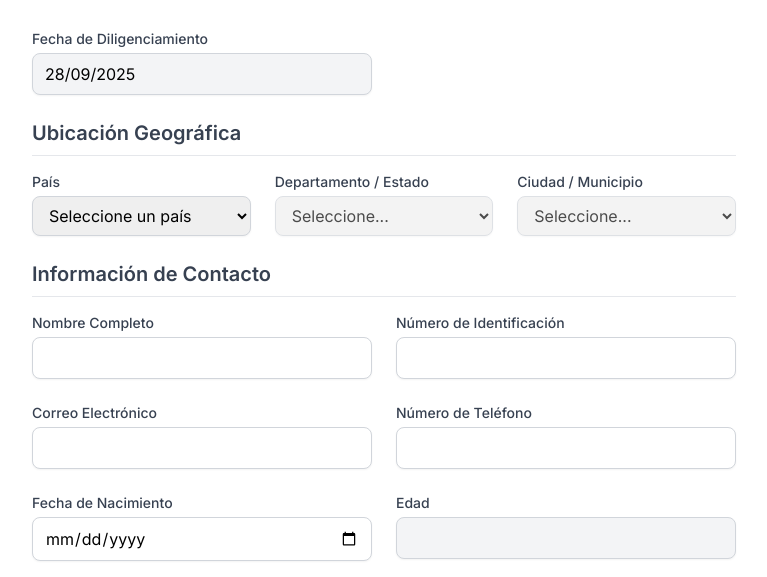
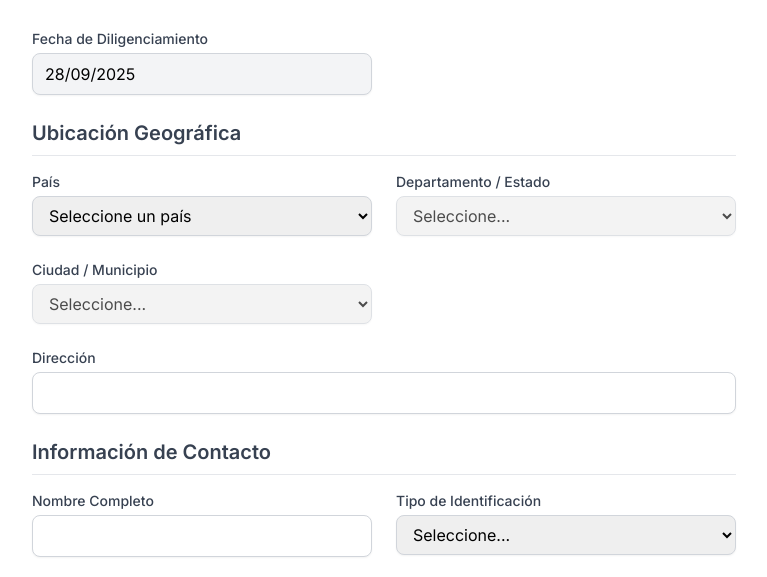
Before and after one commit to selecciont-asisto/t-asisto, a website: page index.html in a window 1280 px wide. Shown: the part 223-800 px from the top of the page, without its empty margins (256-1023 px from the left). Drawn offline with nearby package versions, Linux system fonts and the light colour scheme.

Commit message:
index.html

```diff
--- a/index.html
+++ b/index.html
@@ -37,7 +37,7 @@
                 <!-- Sección de Ubicación Geográfica -->
                 <div id="locationSection">
                     <h2 class="text-xl font-semibold text-gray-700 border-b pb-2 mb-4">Ubicación Geográfica</h2>
-                    <div class="grid grid-cols-1 md:grid-cols-3 gap-6">
+                    <div class="grid grid-cols-1 md:grid-cols-2 gap-6">
                         <div>
                             <label for="country" class="block text-sm font-medium text-gray-700 mb-1">País</label>
                             <select id="country" name="country" class="w-full border border-gray-300 rounded-lg shadow-sm focus:ring-indigo-500 focus:border-indigo-500 px-3 py-2" required>
@@ -56,6 +56,10 @@
                                 <option value="">Seleccione...</option>
                             </select>
                         </div>
+                        <div class="md:col-span-2">
+                            <label for="address" class="block text-sm font-medium text-gray-700 mb-1">Dirección</label>
+                            <input type="text" id="address" name="address" class="w-full border border-gray-300 rounded-lg shadow-sm focus:ring-indigo-500 focus:border-indigo-500 px-3 py-2" required>
+                        </div>
                     </div>
                 </div>
 
@@ -68,6 +72,16 @@
                             <div>
                                 <label for="fullName" class="block text-sm font-medium text-gray-700 mb-1">Nombre Completo</label>
                                 <input type="text" id="fullName" name="fullName" class="w-full border border-gray-300 rounded-lg shadow-sm focus:ring-indigo-500 focus:border-indigo-500 px-3 py-2" required>
+                            </div>
+                            <div>
+                                <label for="idType" class="block text-sm font-medium text-gray-700 mb-1">Tipo de Identificación</label>
+                                <select id="idType" name="idType" class="w-full border border-gray-300 rounded-lg shadow-sm focus:ring-indigo-500 focus:border-indigo-500 px-3 py-2" required>
+                                    <option value="">Seleccione...</option>
+                                    <option value="Cédula">Cédula</option>
+                                    <option value="Cédula de Extranjería">Cédula de Extranjería</option>
+                                    <option value="Permiso Especial de Trabajo/Permanencia">Permiso Especial de Trabajo/Permanencia</option>
+                                    <option value="Pasaporte">Pasaporte</option>
+                                </select>
                             </div>
                             <div>
                                 <label for="idNumber" class="block text-sm font-medium text-gray-700 mb-1">Número de Identificación</label>
```
